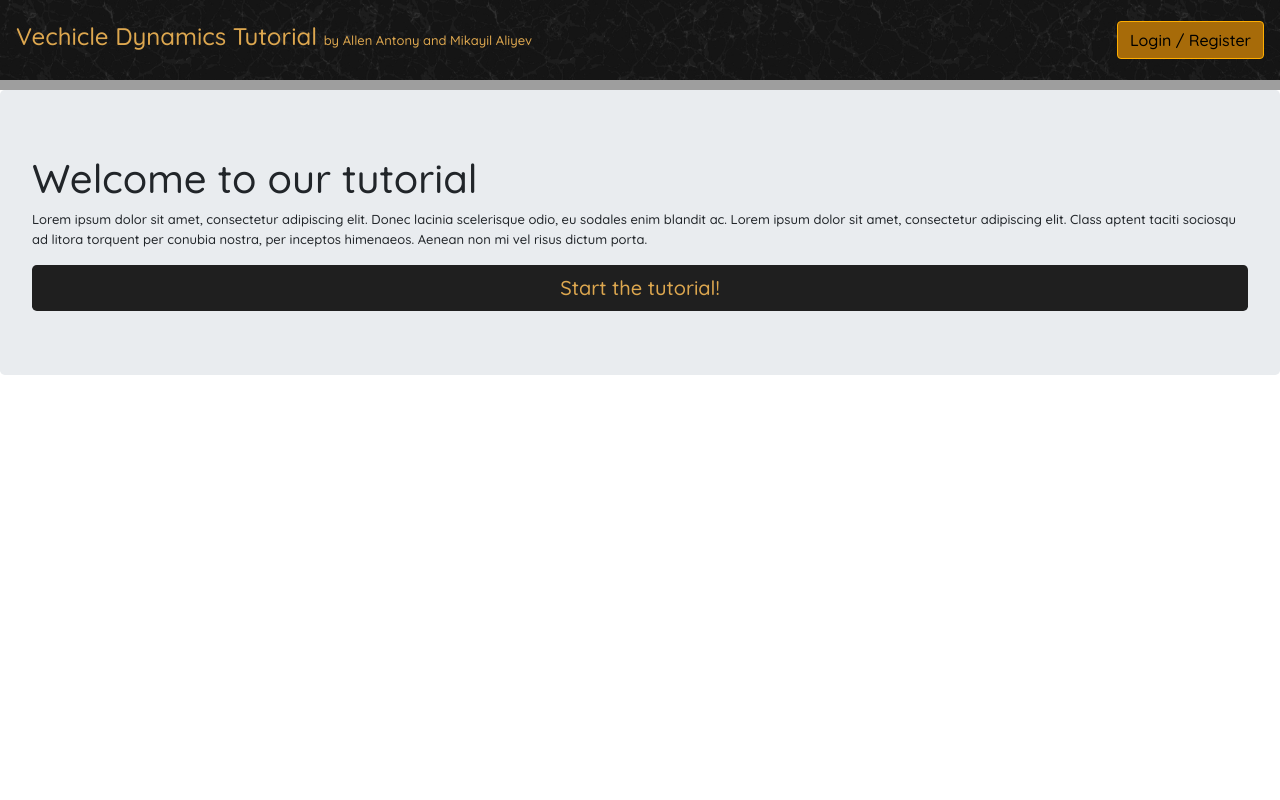
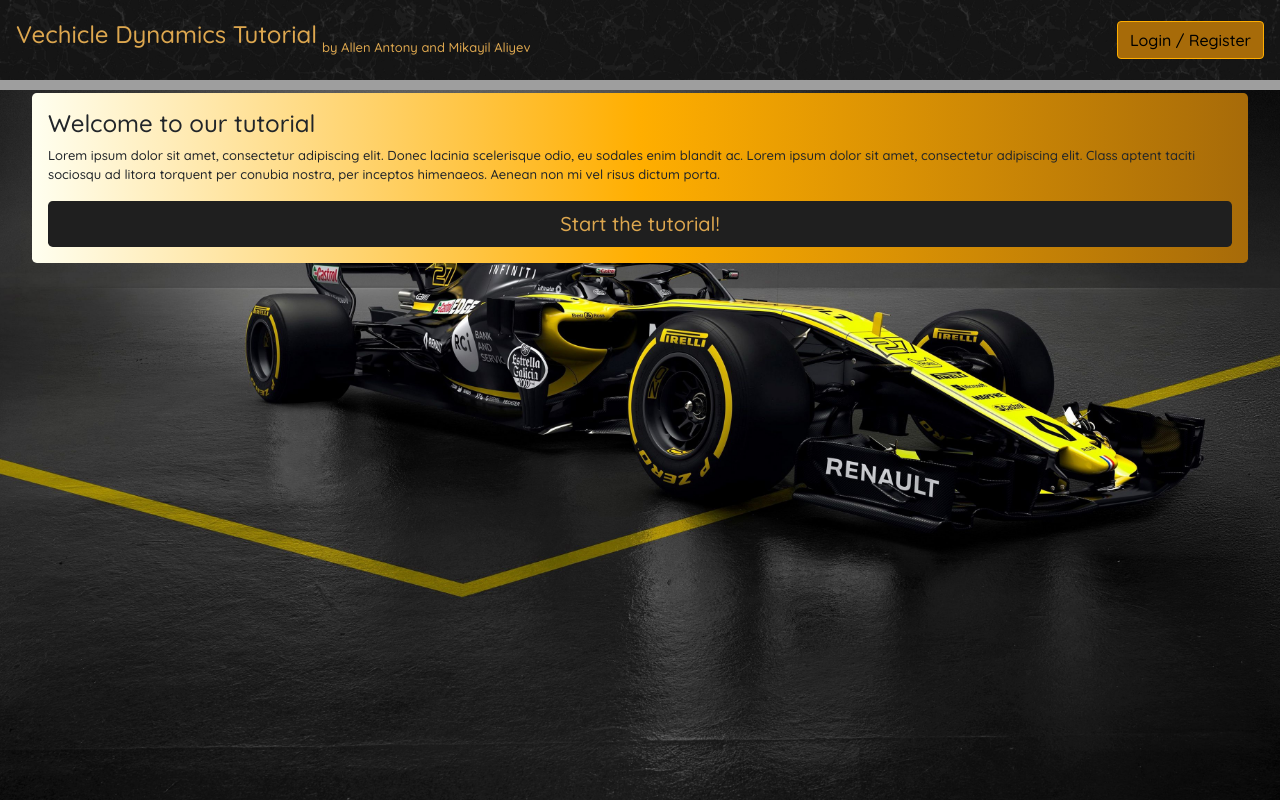
Before and after one commit to Allenator1/UWAM-Introductory-Website, a Flask app: template app/templates/index.html in a window 1280 px wide. Run offline with Flask 2, Linux system fonts and the light colour scheme; the template is opened without the code that fills it, so the values that code supplies are empty; grey boxes are pictures that could not be loaded.

Commit message:
added css from index and login_or_register - now compiling css from all pages

```diff
--- a/app/static/main.css
+++ b/app/static/main.css
@@ -3,6 +3,7 @@ body, html {
     overflow-x: hidden;
     margin: 0;
     font-family: 'Quicksand';
+    background-image: linear-gradient(black, grey);
 }
 
 /* Styles to create the iconic top banner */
@@ -86,6 +87,11 @@ form .input_field:hover {
     box-shadow: 0 0 0 0.05rem ivory;
 }
 
+form .form_label {
+    color: black;
+    font-size: 18px;
+}
+
 .form_heading {
     color: black;
     font-size: 40px;
@@ -139,3 +145,63 @@ form .input_field:hover {
         width: 200px
     }
 }
+
+/* Index.html specific css */
+
+.bg {
+    width: 110%;
+    height: 100%;
+    background-image: url(../static/f1_car.jpg);
+    background-repeat: no-repeat;
+    background-size: cover;
+    background-position-x: center;
+}
+
+#home_title {
+    float: left;
+    padding: 5px;
+    display: block;
+}
+
+#author {
+    float: right;
+    padding: 5px;
+    margin-top: 15px;
+}
+
+#opening_message {
+    font-family: 'Quicksand', sans-serif;
+    padding: 16px;
+    margin: 3px 32px 32px 32px;
+    position: absolute;
+    background: linear-gradient(to right, ivory, #ffae00, #a76b09);
+}
+
+#opening_msg_heading {
+    font-size: x-large;
+}
+
+/* login_or_register.html specific css */
+
+#loginpage_banner {
+    height: 60px;
+}
+
+#login_box {
+    width: 80%;
+    margin: 100px auto;
+    background-color: rgb(253, 203, 76);
+    text-align: center;
+    border-style: solid;
+    border-width: 2px;
+    border-radius: 20px;
+    border-color: #a76b09;
+}
+
+#login_submit_button, #login_signup_link {
+    background-color: rgb(40, 40, 40);
+}
+
+#login_form {
+    margin: 16px auto;
+}
```
